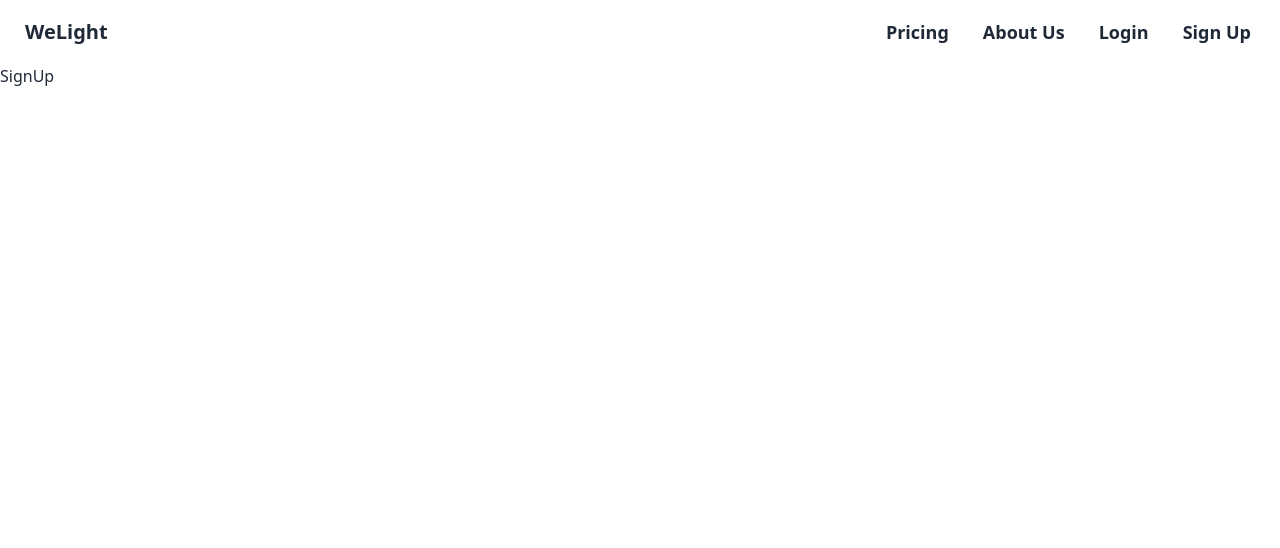
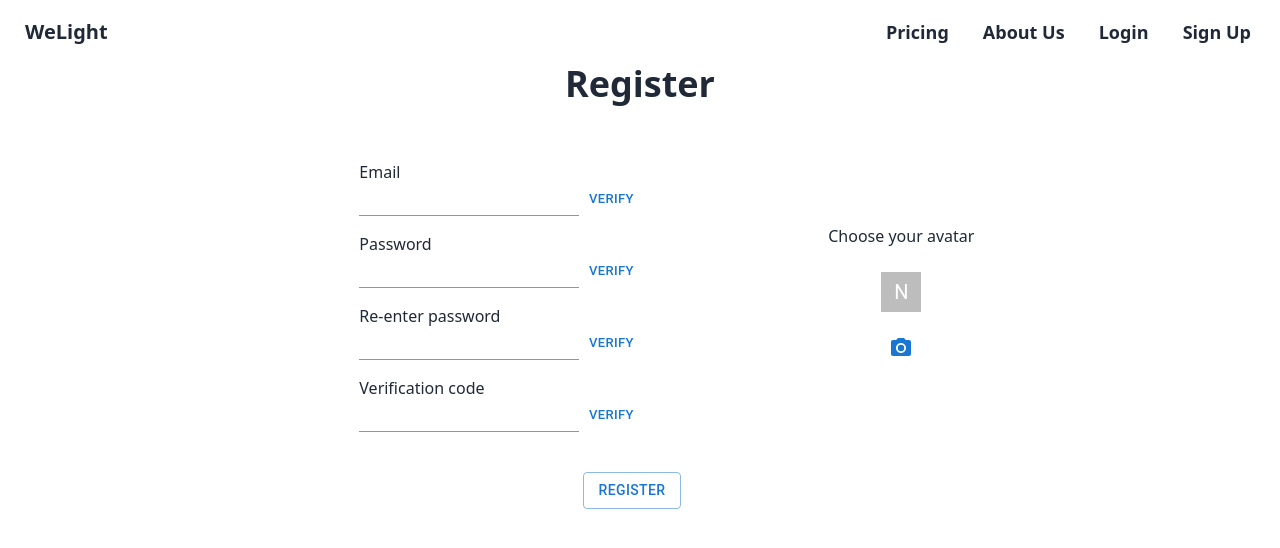
Before and after one commit to designasabaker/welightpreview, a Next.js app: page /signup in a window 1280 px wide. Shown: the top 548 px of the page. Built offline with nearby package versions, Linux system fonts and the light colour scheme.

Commit message:
add: the sign-up page

```diff
--- a/app/signup/page.tsx
+++ b/app/signup/page.tsx
@@ -1,7 +1,168 @@
+'use client'
+
 import React from "react";
+import {Avatar, Box, Button, FilledInput, FormControl, Grid, IconButton, InputAdornment, InputLabel, Stack, TextField} from "@mui/material";
+import {deepOrange} from "@mui/material/colors";
+import PhotoCamera from '@mui/icons-material/PhotoCamera';
+import {width} from "@mui/system";
+import {Visibility, VisibilityOff} from "@mui/icons-material";
 
-export default function SignUp() {
+const formItems = [
+    {
+        name: 'Email',
+        ref: 'email'
+    },{
+        name: 'Password',
+        ref: 'password'
+    },{
+        name: 'Re-enter password',
+        ref: 'password2'
+    },{
+        name: 'Verification code',
+        ref: 'verification'
+    },
+]
+
+
+export default function Signup() {
+    let [password, setPassword] = React.useState("")
+    let [password2, setPassword2] = React.useState("")
+    let [email, setEmail] = React.useState("")
+    let [verification, setVerification] = React.useState("")
+
+    const [showPassword, setShowPassword] = React.useState(false);
+
+    const handleClickShowPassword = () => setShowPassword((show) => !show);
+    const handleMouseDownPassword = (event: React.MouseEvent<HTMLButtonElement>) => {
+        event.preventDefault();
+    };
+    const handleRegister = () => {
+        let credential = {
+            email,
+            password
+        }
+        console.log(credential)  // pass the credential to api
+    };
+
+    const handleTextFieldChange = (event: { target: {
+            value: string;
+            id: any; }; }) => {
+        switch (event.target.id) {
+            case "email-text-field":
+                setEmail(event.target.value)
+                break
+            case "password-text-field":
+                setPassword(event.target.value)
+                break
+            case "password2-text-field":
+                setPassword2(event.target.value)
+                break
+            case "verification-text-field":
+                setVerification(event.target.value)
+                break
+            default:
+                console.error("Invalid handling of textfield")
+        }
+    }
+
+    const handleAvatarUpload = () => {
+
+    }
+
+    const handleEmailVerification = () => {
+
+    };
     return (
-        <div>SignUp</div>
+        <div>
+            <Box
+                justifyContent="center"
+                alignItems='center'
+                sx={{
+                top: 100,
+                width: '60%',
+                margin: 'auto'
+            }}>
+                <h1 className="text-3xl font-semibold text-center text-gray-800 capitalize lg:text-4xl dark:text-white">
+                    Register
+                </h1>
+                <Grid container spacing={2} sx={{
+                    boarder: 20,
+                    marginTop: 5
+                }}>
+                    <Grid item={true} xs={8}>
+                        <Stack
+                            justifyContent="center"
+                            alignItems="center"
+                            spacing={2}
+                            sx={{
+                            margin: 'auto'
+                        }}>
+                            {
+                                formItems.map((item, index) => {
+                                    let isPassword = item.ref === "password" || item.ref === "password2"
+                                    return (
+                                        <Box key={index} sx={{width: 300}}>
+
+                                            <p>{item.name}</p>
+                                            <TextField
+                                                required
+                                                type={isPassword ? "password" : "text"}
+                                                variant="standard"
+                                                id={item.ref + "-text-field"}
+                                                onChange={handleTextFieldChange}
+
+                                            />
+                                            <Button
+                                                hidden={item.ref !== 'email'}
+                                                variant="text"
+                                                size="small"
+                                                onClick={handleEmailVerification}
+                                                sx={{
+                                                margin: 'auto'
+                                            }}
+                                            >
+                                                Verify
+                                            </Button>
+                                        </Box>
+                                    )
+                                })
+                            }
+
+                        </Stack>
+                    </Grid>
+                    <Grid item={true} xs={4} sx={{
+                        margin: 'auto',
+                        textAlign: 'center'
+                    }}>
+                        <p>Choose your avatar</p>
+                        <Avatar sx={{ margin: 'auto', marginTop: 3, marginBottom: 2 }} variant="square">
+                            N
+                        </Avatar>
+                        <IconButton
+                            color="primary"
+                            aria-label="upload picture"
+                            component="label"
+                            onClick={handleAvatarUpload}
+                        >
+                            <PhotoCamera />
+                        </IconButton>
+                    </Grid>
+
+
+                    <Box sx={{
+                        textAlign: 'center',
+                        width: '100%',
+                        margin: 5
+                    }}>
+                        <Button
+                            variant="outlined"
+                            onClick={handleRegister}
+                        >Register</Button>
+                    </Box>
+                </Grid>
+
+            </Box>
+        </div>
+
     )
 }
--- a/package.json
+++ b/package.json
@@ -9,6 +9,7 @@
     "@emotion/react": "^11.10.5",
     "@emotion/server": "^11.10.0",
     "@emotion/styled": "^11.10.5",
+    "@mui/icons-material": "^5.11.0",
     "@mui/material": "^5.11.7",
     "daisyui": "^2.46.0",
     "next": "^13.0.7",
```
Also changed, not shown: 1 other file (tests, documents, lock files or other folders).
